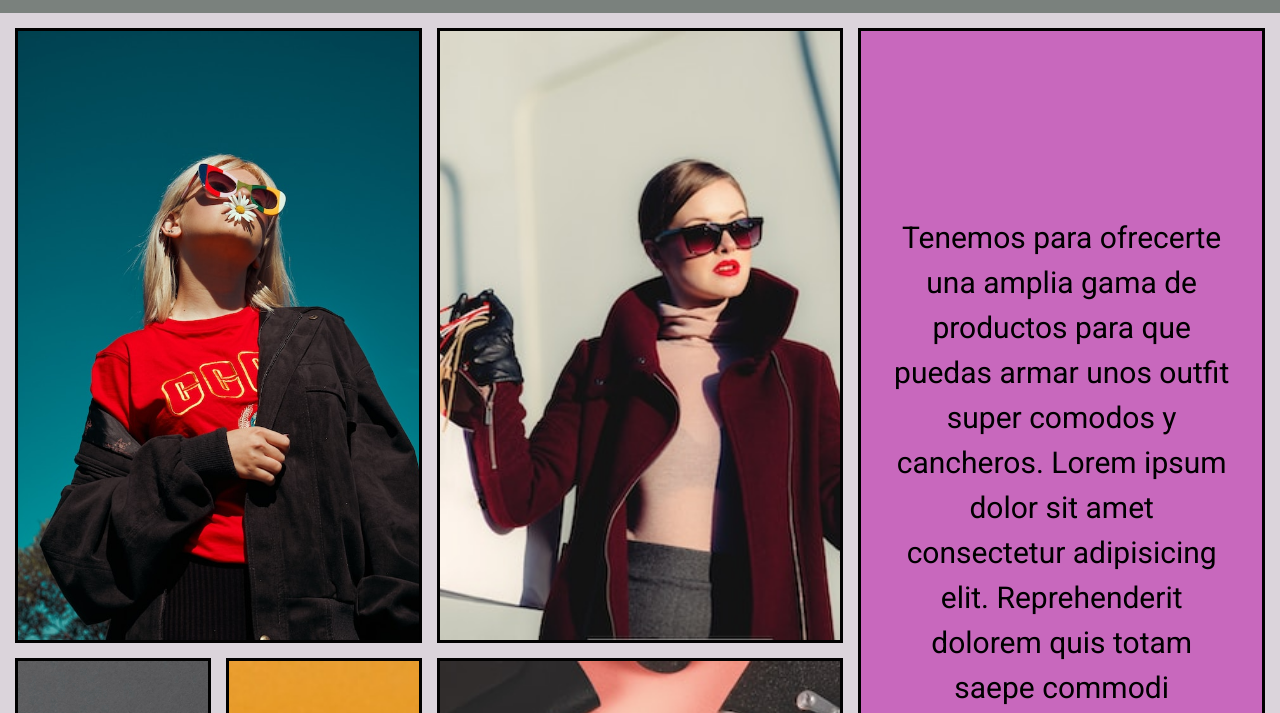
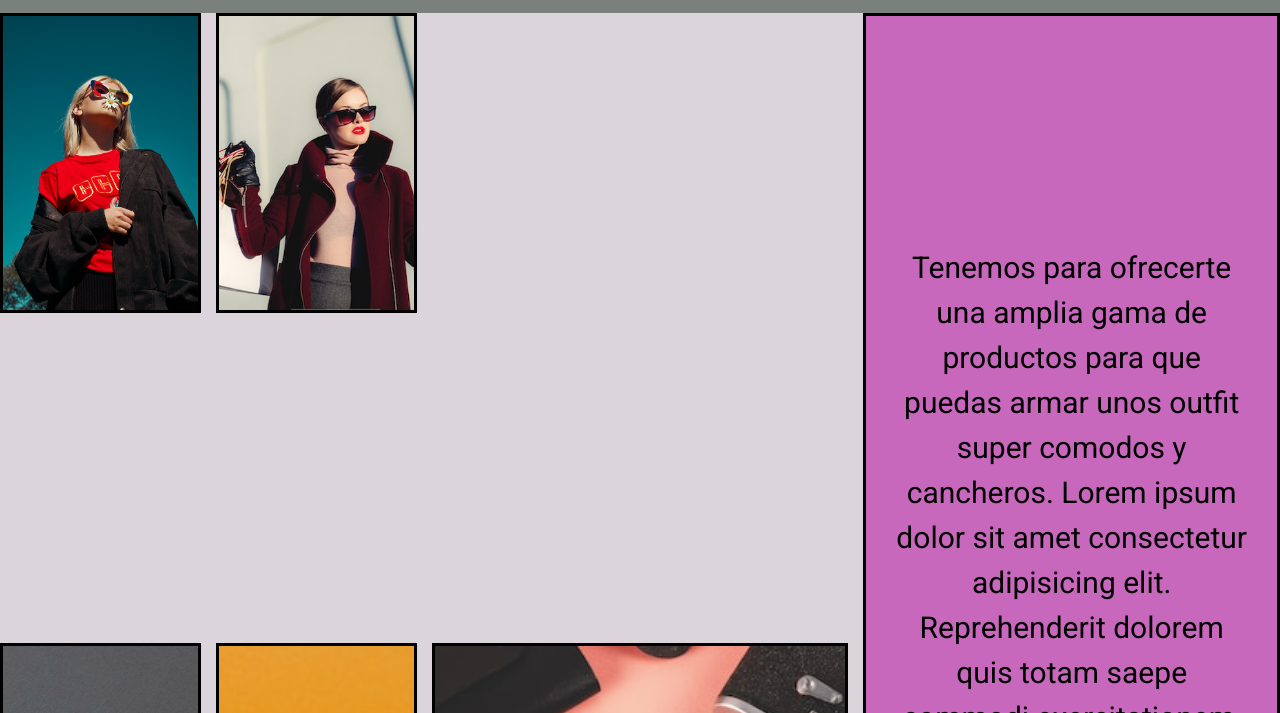
Before and after one commit to Laestefania2023/PF-Velzi, a plain HTML site: page index.html in a window 1280 px wide. Shown: the part 87-800 px from the top of the page. Drawn offline with nearby package versions, Linux system fonts and the light colour scheme; a web font is replaced by a local one.

Commit message:
first commit

```diff
--- a/css/style.css
+++ b/css/style.css
@@ -186,16 +186,6 @@ footer a i {
         "area4 area5 area6 area6 area3 area3"
         "area4 area5 area6 area6 area3 area3";
     gap: 15px;
-    padding: 15px;
-    justify-content: center;
-    align-items: center;
-}
-
-.g1 {
-    grid-area: area1;
-}
-
-.g2 {
     grid-area: area2;
 }
 
```
